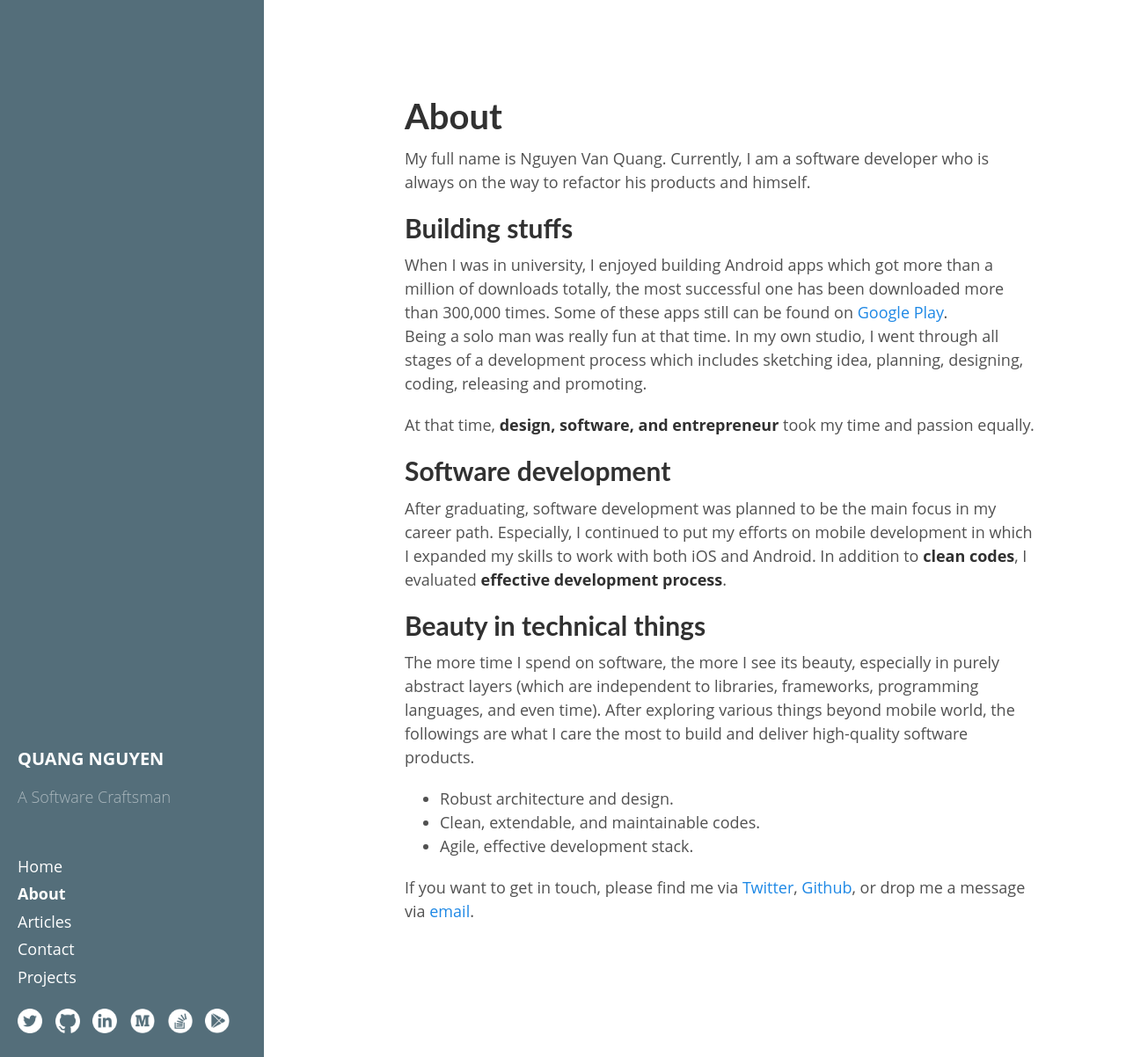
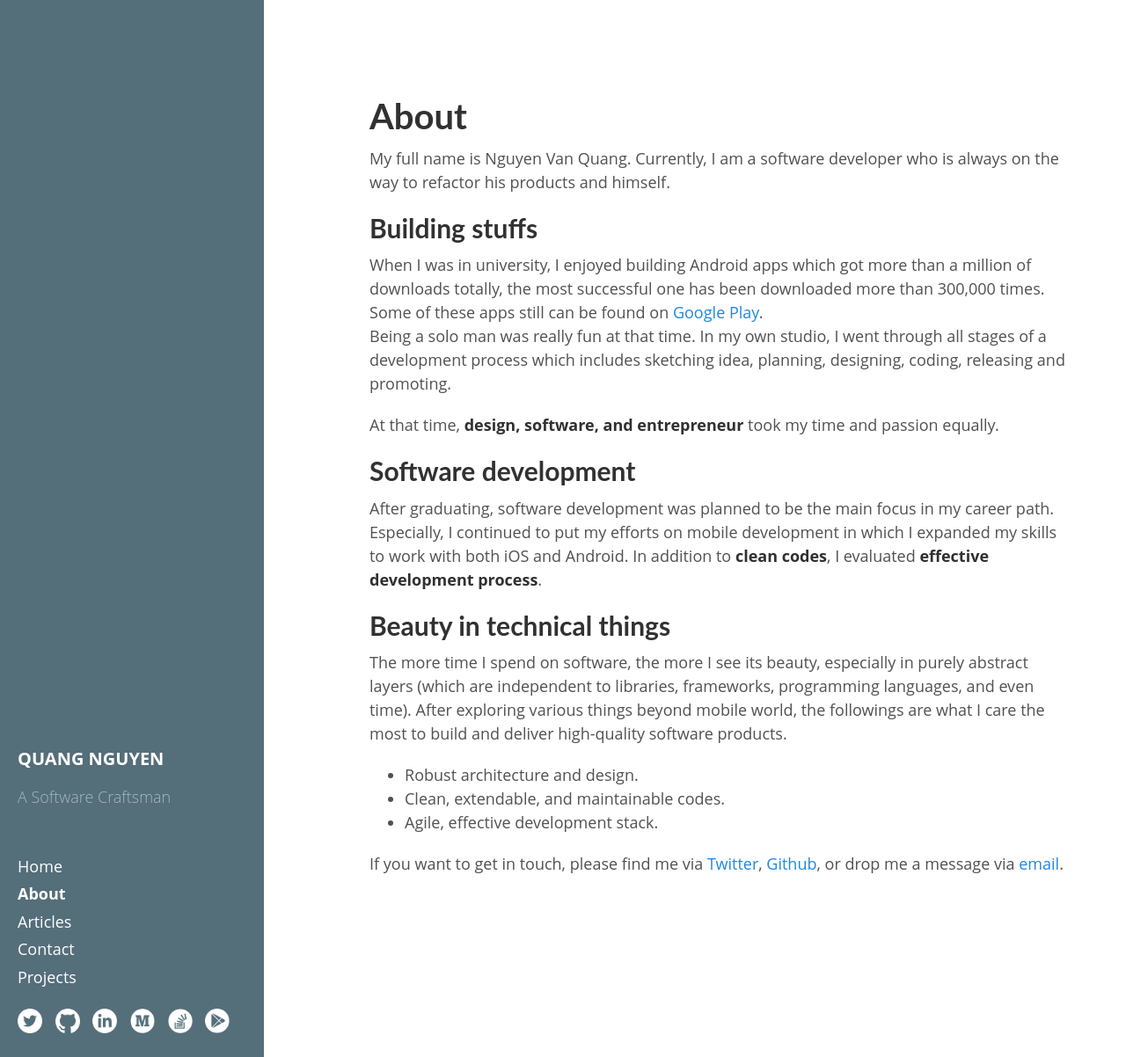
Before and after one commit to quangctkm9207/quangctkm9207.github.io, a Jekyll site: the page built from about.md, in a window 1280 px wide and 1202 px high. Shown: the whole window at 88% size. Built offline with Jekyll 4.4.1, drawn with Linux system fonts in a browser that asks for light colours; comment, search, counter and statistics services are not loaded.

Commit message:
Update container style.

```diff
--- a/public/css/hyde.css
+++ b/public/css/hyde.css
@@ -140,16 +140,17 @@ a.sidebar-nav-item:focus {
 
 @media (min-width: 48em) {
   .content {
-    max-width: 38rem;
-    margin-left: 20rem;
-    margin-right: 2rem;
+    max-width: 45rem;
+    margin-left: 18rem;
+    margin-right: 1rem;
   }
 }
 
 @media (min-width: 64em) {
   .content {
-    margin-left: 22rem;
-    margin-right: 4rem;
+    max-width: 50rem;
+    margin-left: 20rem;
+    margin-right: 2rem;
   }
 }
 
```
